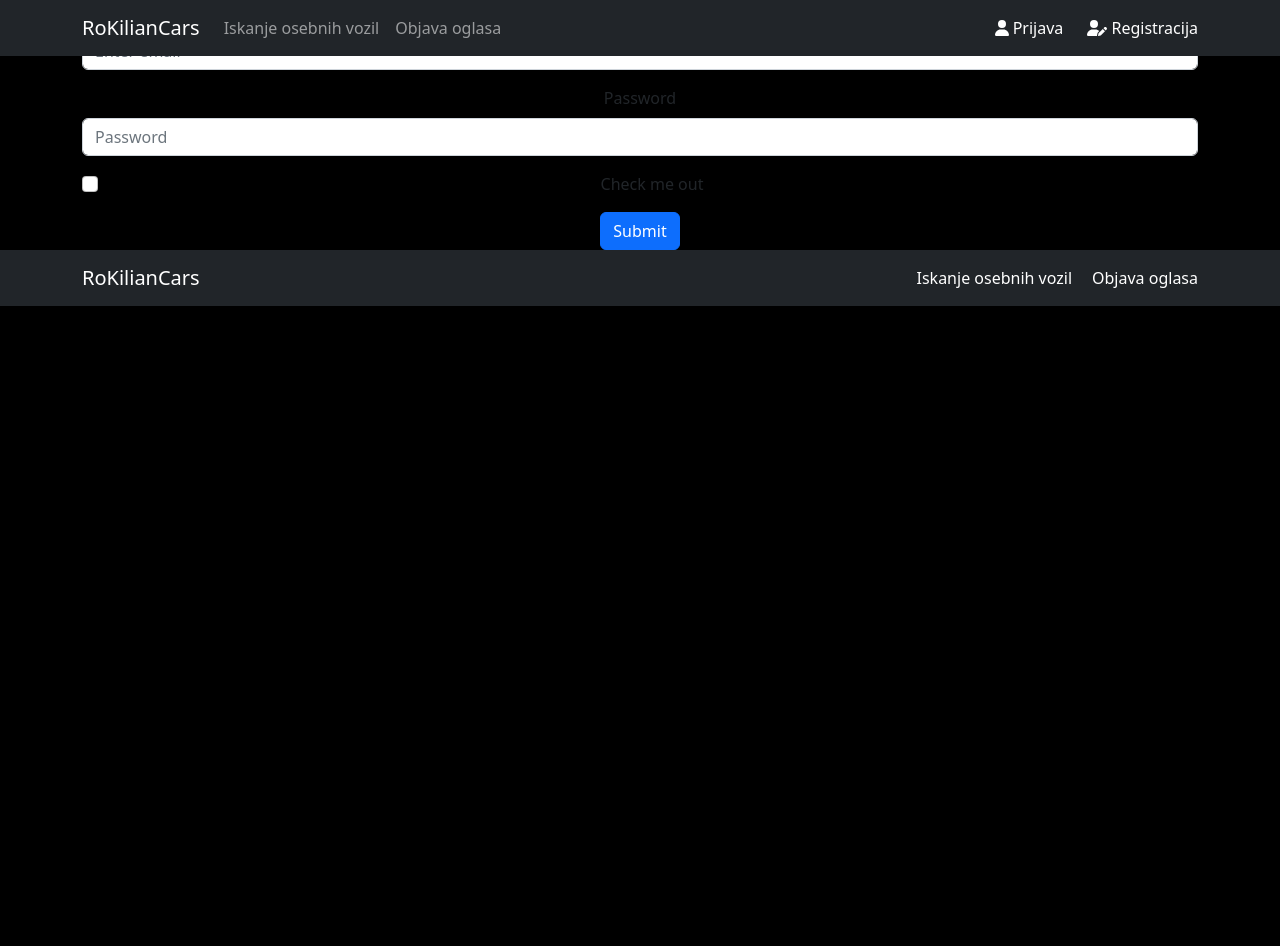
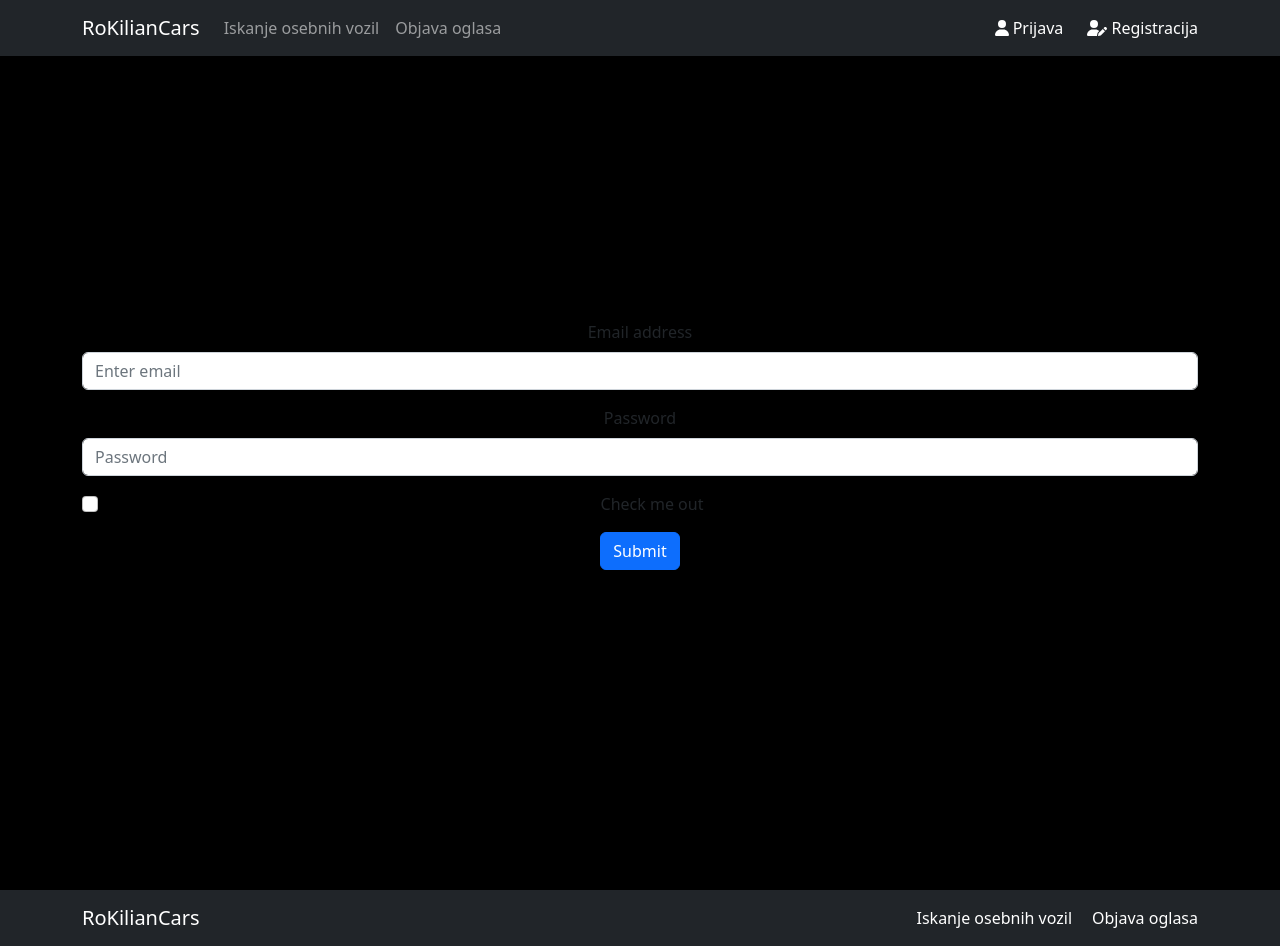
Before and after one commit to KilianTrunk/NSA_TrunkVaupotic, a React (Create React App) app in the folder appfiles/: page /prijava in a window 1280 px wide. Before the commit the page ends 800 px from the top, so only its background shows below. Built offline with nearby package versions, Linux system fonts and the light colour scheme.

Commit message:
Update SignInScreen.js

```diff
--- a/appfiles/src/Screens/SignInScreen.js
+++ b/appfiles/src/Screens/SignInScreen.js
@@ -5,7 +5,7 @@ import Container from 'react-bootstrap/esm/Container';
 export default function SignIn() {
   return (
     <Container>
-      <Form>
+      <Form className='padding'>
         <Form.Group className="mb-3" controlId="formBasicEmail">
           <Form.Label>Email address</Form.Label>
           <Form.Control type="email" placeholder="Enter email" />
```
